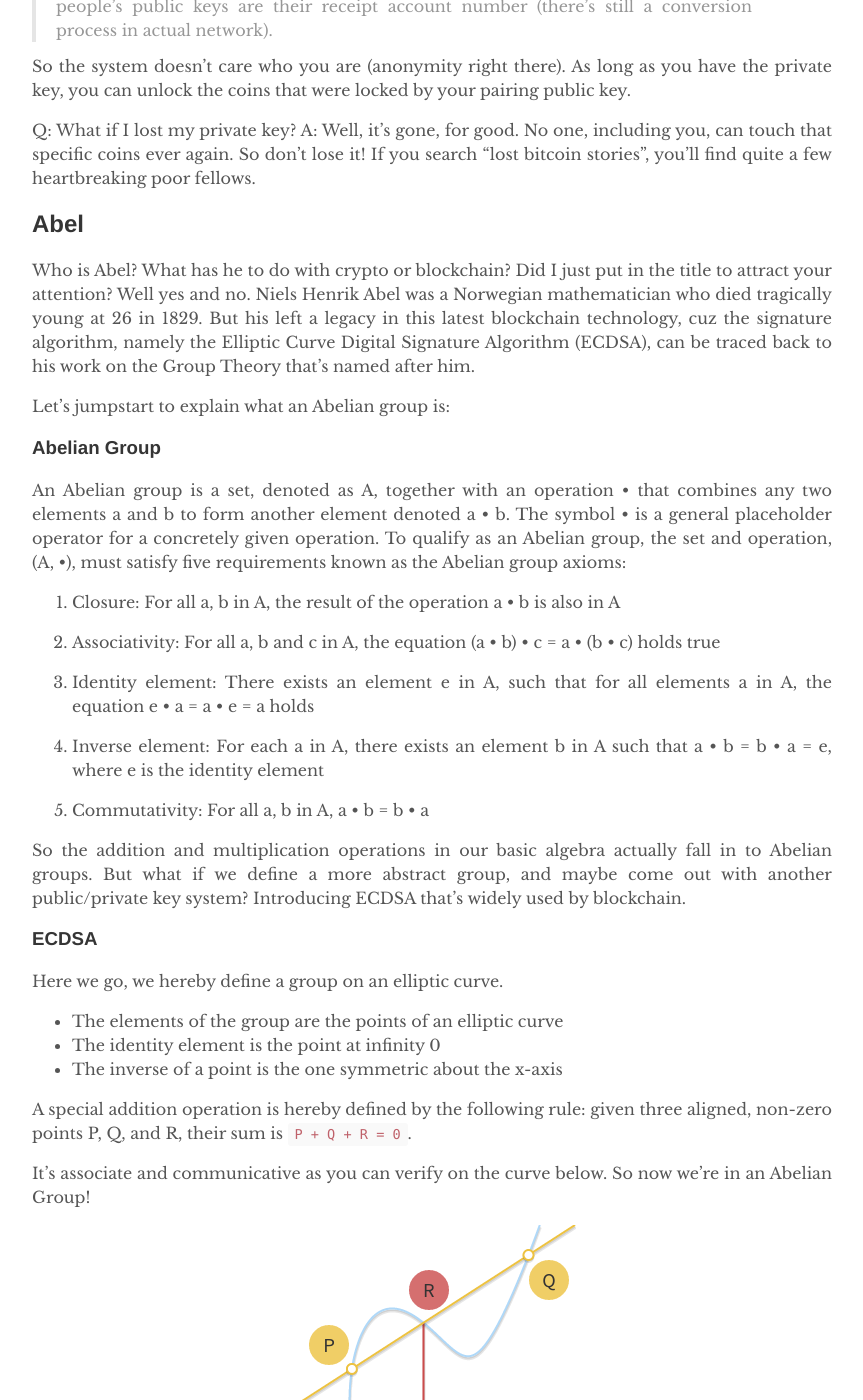
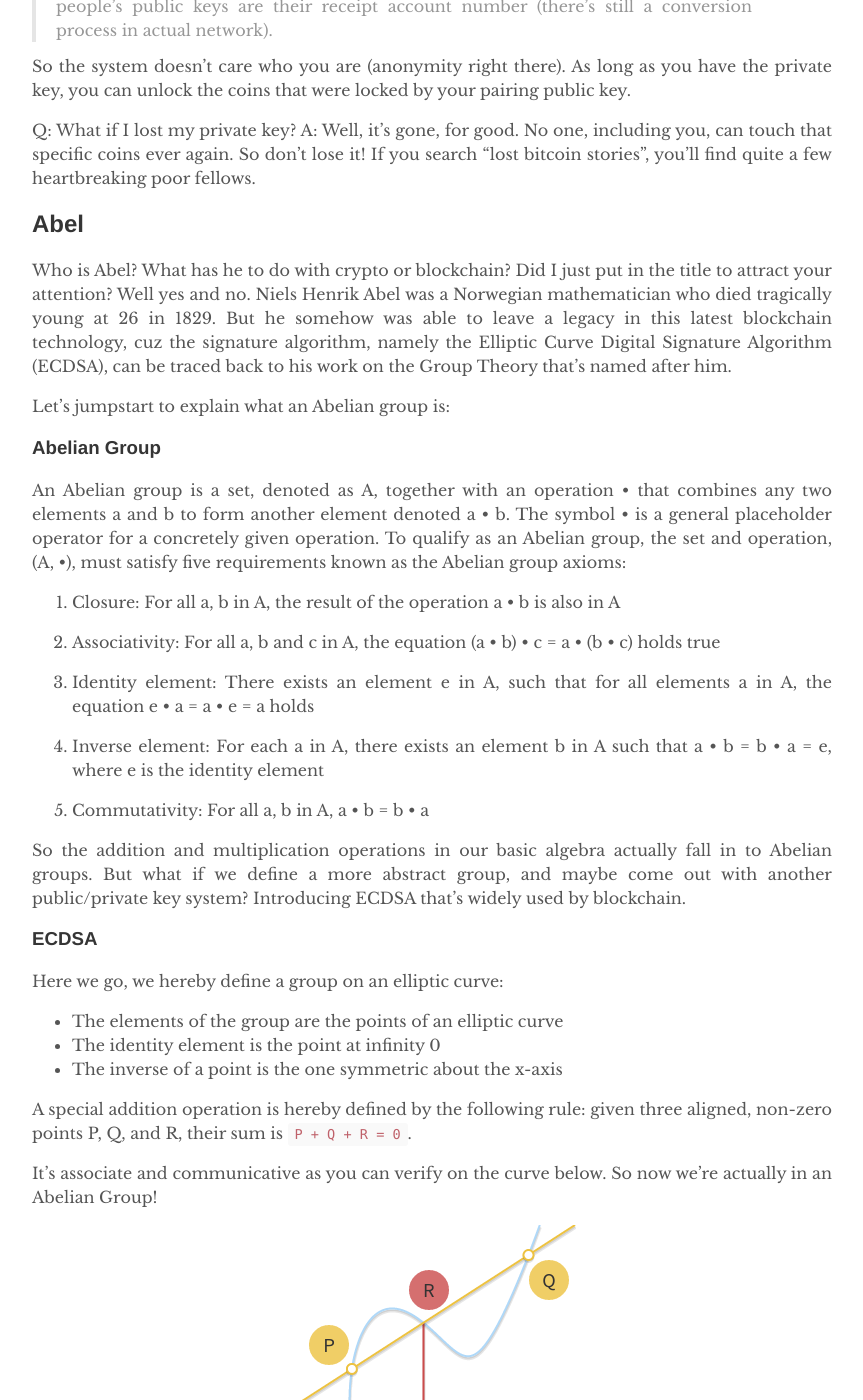
Before and after one commit to yuexiaofeng/yuexiaofeng.github.io, a Jekyll site: the page built from _posts/2021-05-18-abel.md, in a window 1280 px wide and 1400 px high, scrolled down 10006 px. Shown: the whole window, without its empty margins (208-1071 px from the left). Built offline with Jekyll 4.4.1, drawn with Linux system fonts in a browser that asks for light colours; some of the changed text lies outside the part shown.

Commit message:
perfections on abel post

````diff
--- a/_posts/2021-05-18-abel.md
+++ b/_posts/2021-05-18-abel.md
@@ -50,7 +50,7 @@
 
 So in short, if we use a "block" to record transaction(s), and chain the blocks one by one at the end, based on the previous block, then together we form an immutable "blockchain" as a decentralized ledger. Just like the banks, your transaction history would be persisted, just not on a centralized database. Your balance, however, unlike what banks do, wouldn't be "stored" as it's based on transactions not accounts - instead, it's deduced from "unspent" transactions.
 
-The first ever block, aka [genesis block](https://www.blockchain.com/btc/block/0) of Bitcoin looks like this (no need to redact as blockchain aims to be transparent):
+The first ever block, aka [genesis block](https://www.blockchain.com/btc/block/0) of bitcoin looks like this (no need to redact as blockchain aims to be transparent):
 
 ![bitcoin_genesis](../assets/images/20210518/bitcoin_genesis_block.png)
 
@@ -60,7 +60,7 @@
 * Height: Number of blocks connected to this block. Since this block is the genesis one, so it's 0
 * Difficulty: Denote how hard it is to mathematically calculate the accepted hash value. This difficulty increases over time, for instance, the hash value may later on need to prefix with 11 leading 0s instead of 10
 * Nounce: A random value / counter to help calculate the hash value. Miner needs to keep trying altering this value until they come out with a satisfying one
-* Block Reward: Well, the coin reward to whoever created this block. This reward reduces over time as well, as there's a cap to the total number of bitcoins in the system.
+* Block Reward: Well, the coin reward to whoever created this block. This reward reduces over time as well, as there's a cap to the total number of bitcoins in the system
 
 ### Chain The Blocks, PoW as An Example
 
@@ -211,7 +211,7 @@
 
 ## Abel
 
-Who is Abel? What has he to do with crypto or blockchain? Did I just put in the title to attract your attention? Well yes and no. Niels Henrik Abel was a Norwegian mathematician who died tragically young at 26 in 1829. But his left a legacy in this latest blockchain technology, cuz the signature algorithm, namely the Elliptic Curve Digital Signature Algorithm (ECDSA), can be traced back to his work on the Group Theory that's named after him.
+Who is Abel? What has he to do with crypto or blockchain? Did I just put in the title to attract your attention? Well yes and no. Niels Henrik Abel was a Norwegian mathematician who died tragically young at 26 in 1829. But he somehow was able to leave a legacy in this latest blockchain technology, cuz the signature algorithm, namely the Elliptic Curve Digital Signature Algorithm (ECDSA), can be traced back to his work on the Group Theory that's named after him.
 
 Let's jumpstart to explain what an Abelian group is:
 
@@ -233,7 +233,7 @@
 
 ### ECDSA
 
-Here we go, we hereby define a group on an elliptic curve.
+Here we go, we hereby define a group on an elliptic curve:
 
 * The elements of the group are the points of an elliptic curve
 * The identity element is the point at infinity 0
@@ -241,20 +241,20 @@
 
 A special addition operation is hereby defined by the following rule: given three aligned, non-zero points P, Q, and R, their sum is `P + Q + R = 0`.
 
-It's associate and communicative as you can verify on the curve below. So now we're in an Abelian Group!
+It's associate and communicative as you can verify on the curve below. So now we're actually in an Abelian Group!
 
 ![geo-addition](../assets/images/20210518/geo-addition.png)
 *Credit: [Andrea Corbellini](https://andrea.corbellini.name/images/point-addition.png)*
 
 Now if we move things around a bit, we have `P + Q = -R`. So that means, the sum of `P + Q` is R's x-axis symmetric twin.
 
-If we do it further, let `P = Q` (P and Q converges, the line becomes a tangent), then we'd have a denoting of `P + P = 2P`, if we repeat this process, we could get `P + 6P = 7P ..`. Let
+If we do it further, let `P = Q` (now P and Q converged, the line became a tangent), then we'd have a denoting of `P + P = 2P`, if we repeat this process again and again, we could then arrive at something like `P + 6P = 7P ..`. Let
 
 > `Q =  7P`. We call 7 as the logarithm of Q to the base P.
 
 Here's a [visualizing tool](https://andrea.corbellini.name/ecc/interactive/reals-add.html) for the iteration process.
 
-So now we have something that resembles the goal of asymmetric cryptographic algorithm: Given `K = kG`, where k being the private key and K is the public key. G is a selected point on the curve. It has merits of:
+So now we have something that resembles the goal of the asymmetric cryptographic algorithm: Given `K = kG`, where k being the private key and K is the public key. G is a selected point on the curve. It has merits of:
 
 * Given k, G, it's simple enough to get K.
 * But given K and G, to calculate k is very very hard, right next to impossible
@@ -296,7 +296,7 @@
 }
 ```
 
-You may choose between different curves like [Secp256k1](https://en.bitcoin.it/wiki/Secp256k1), which was almost never used before bitcoin became popular. Legend has it that other popular curves had NSA backdoors (makes you wonder who this Satoshi dude really is eh). The curve is defined as this:
+You may choose different curves like [Secp256k1](https://en.bitcoin.it/wiki/Secp256k1), which was almost never used before bitcoin became popular. Legend has it that other popular curves had NSA backdoors (makes you wonder who this Satoshi dude really is eh). The curve is defined as this:
 
 > y<sup>2</sup> = x<sup>3</sup> + 7
 
````
